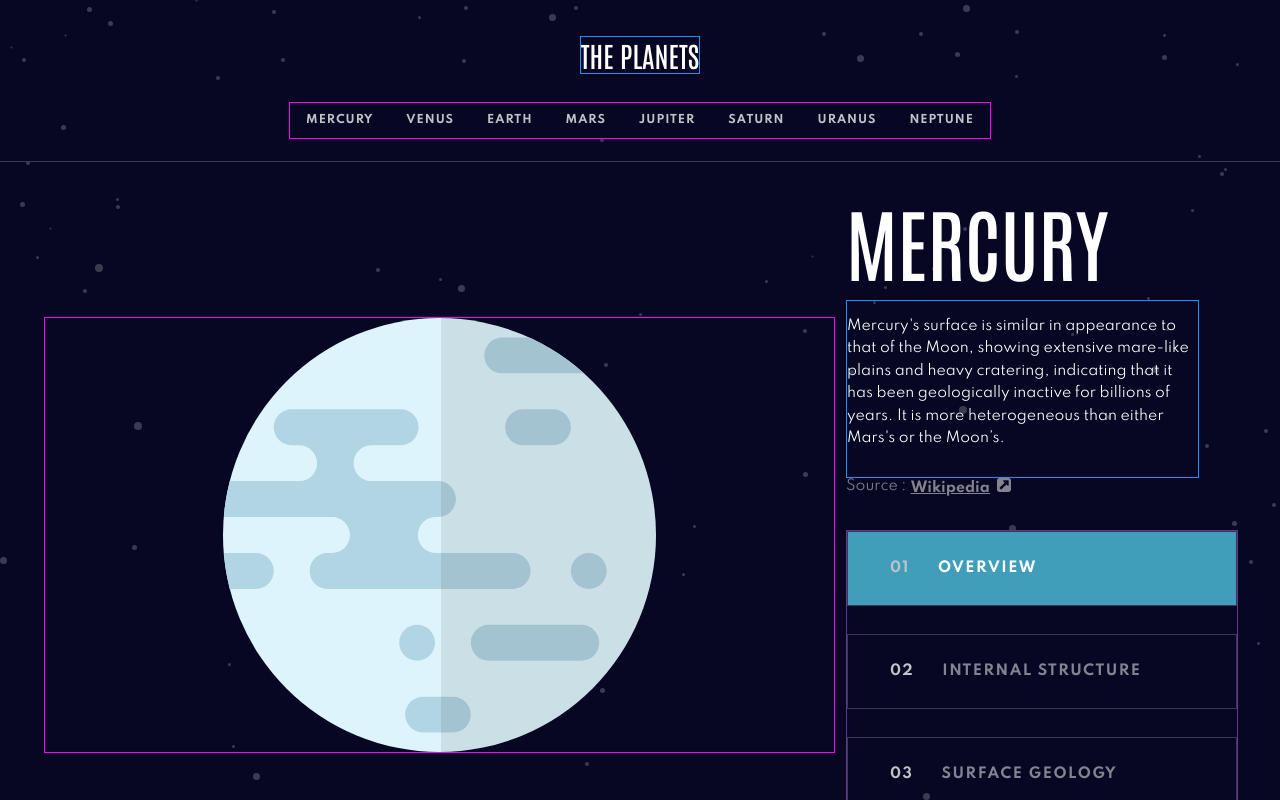
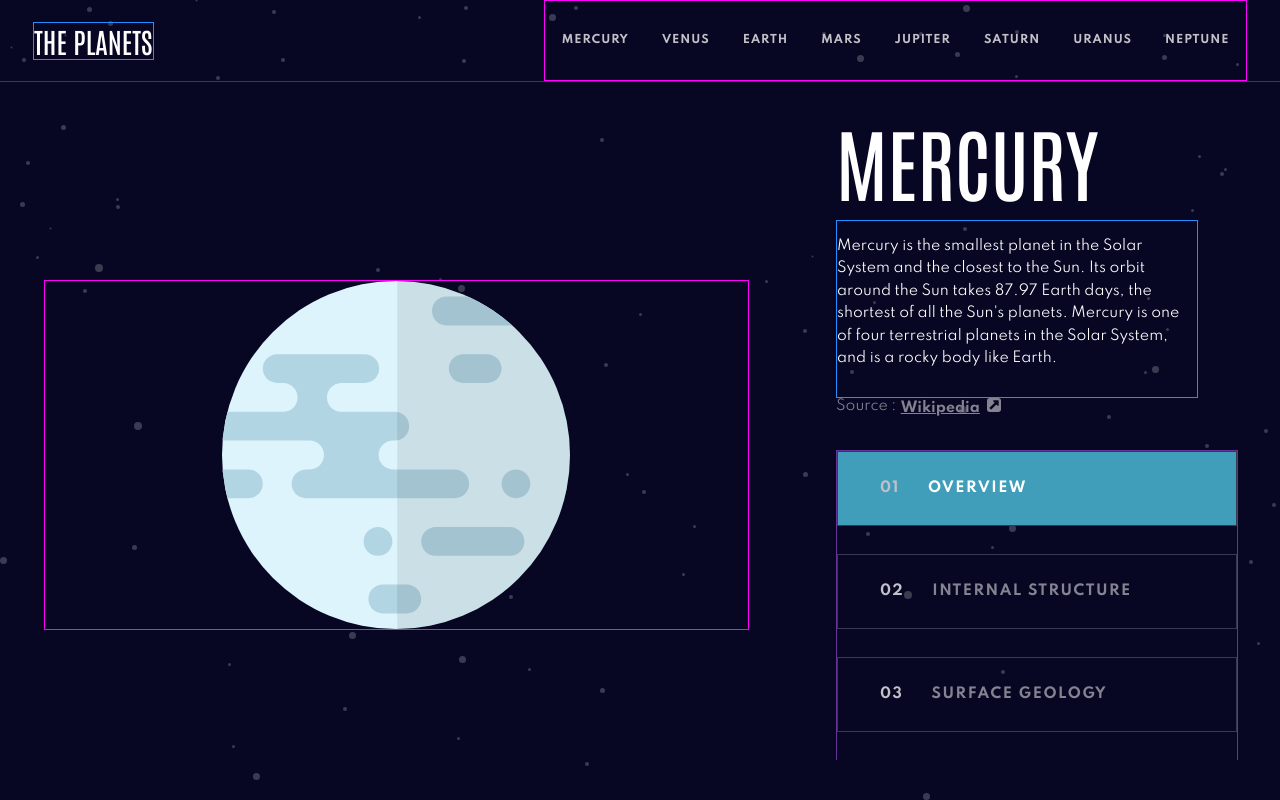
Before and after one commit to davidrhyne/planets-fact-site, a React (Create React App) app: page / in a window 1280 px wide. Shown: the top 800 px of the page. Built offline with nearby package versions, Linux system fonts and the light colour scheme.

Commit message:
adding desktop styling

```diff
--- a/src/App.js
+++ b/src/App.js
@@ -29,8 +29,10 @@ function App() {
       font-weight: ${FONT_WEIGHT.REGULAR};
       box-sizing: border-box;
       margin: 0 auto;
+      padding: 0;
       background: ${COLOR_SCHEME.PRIMARY};
       color: ${COLOR_SCHEME.WHITE};
+      max-width: 1600px;
       background-image: url('./images/background-stars.svg');
   }
 `
--- a/src/components/card/index.js
+++ b/src/components/card/index.js
@@ -83,9 +83,12 @@ Card.Button = function CardButton({ children, ...restProps}) {
     console.log('category = ', category)
     console.log('sliced category = ', category.slice(0,8).toLowerCase())
 
+
+
     const updateCategory = useCategoryUpdate();
     function handleButtonClick(value) {
-
+        console.log('button update value = ', value)
+        console.log('button update value sliced = ', value.slice(2))
         // if the prefix is clicked instead of anywhere else on the button
         // then adjust the value to the expected category value
         if (value === '01') {
@@ -112,7 +115,7 @@ Card.Button = function CardButton({ children, ...restProps}) {
     }
 
     return (
-        <Button {...restProps} category={category.slice(0,8).toLowerCase()}  planet={currentPlanet} color={getPlanetAccentColor()} onClick={ ({target})=> handleButtonClick(target.textContent)} >{children}</Button>
+        <Button {...restProps} category={category.slice(0,7).toLowerCase()}  planet={currentPlanet} color={getPlanetAccentColor()} onClick={ ({target})=> handleButtonClick(target.textContent)} >{children}</Button>
         // <Button {...restProps} >{children}</Button>
     )
 }
@@ -138,6 +141,7 @@ Card.Image = function CardImage({ ...restProps}) {
     const pictureSuffix = category.slice(0,8) !== 'Internal' ? "" : "-internal"
     const imageSource = `images/planet-${currentPlanet.toLowerCase()}${pictureSuffix}.svg`
     const geologySource = `images/geology-${currentPlanet.toLowerCase()}.png`
+    const altDescription = category.slice(0,8) === 'Internal' ? `stylistic rendering of the internal layers of planet ${currentPlanet}` : `stylistic rendering of the planet ${currentPlanet}`
 
 
     const ratio = currentPlanet === 'Mercury' ? PLANET_RATIO.MERCURY :
@@ -152,8 +156,8 @@ Card.Image = function CardImage({ ...restProps}) {
 
     return (
         <>
-            <Image ratio={ratio} src={imageSource}{...restProps} />
-            { category.slice(0,7) === 'Surface' ? <ImageAccent src={geologySource}{...restProps} /> : null  }
+            <Image ratio={ratio} src={imageSource} alt={altDescription} {...restProps} />
+            { category.slice(0,7) === 'Surface' ? <ImageAccent src={geologySource} alt={`geology of the planet ${currentPlanet}`} {...restProps} /> : null  }
         </>
     )
 }
--- a/src/components/card/styles/Card.js
+++ b/src/components/card/styles/Card.js
@@ -1,5 +1,5 @@
 import styled from 'styled-components';
-import { COLOR_SCHEME, FONT_FAMILY, FONT_WEIGHT } from '../../../constants/constants'
+import { COLOR_SCHEME, FONT_FAMILY, FONT_WEIGHT, BREAKPOINT } from '../../../constants/constants'
 
 
 export const Container = styled.div`
@@ -14,7 +14,7 @@ export const Container = styled.div`
     margin: 0 auto;
     /* gap: 1em; */
 
-    @media (min-width: 700px) {
+    @media (min-width: ${BREAKPOINT.TABLET}) {
         padding: 1em 4em 4em;
         display: grid;
         margin: 0 auto;
@@ -28,15 +28,15 @@ export const Container = styled.div`
             "links buttons"
             "factoids factoids"
         ;
-        /* max-width: 900px; */
+        /* max-width: ${BREAKPOINT.DESKTOP}; */
     }
 
-    @media (min-width: 900px) {
+    @media (min-width: ${BREAKPOINT.DESKTOP}) {
         /* padding: 1em 4em 4em;
         display: grid;
         margin: 0 auto;
         gap: 0 1em; */
-        grid-template-columns: repeat(3, 1fr);
+        grid-template-columns: repeat(2, 1fr) minmax(400px,1fr);
         grid-template-rows: 1fr;
         grid-template-areas:
             "image image title"
@@ -59,12 +59,12 @@ export const Title = styled.div`
     margin: .2em ;
 
 
-    @media (min-width: 700px) {
+    @media (min-width: ${BREAKPOINT.TABLET}) {
         font-size: 3rem;
         margin-left: 0;
     }
 
-    @media (min-width: 900px) {
+    @media (min-width: ${BREAKPOINT.DESKTOP}) {
         font-size: 5rem;
         margin-bottom: .1em;
 
@@ -78,14 +78,18 @@ export const Text = styled.div`
     width: 90%;
     line-height: 2;
     text-align: center;
-    max-width: 70%;
+
     border: 1px solid dodgerblue;
 
-    @media (min-width: 700px) {
+    @media (min-width: ${BREAKPOINT.SMALL_TABLET}) {
+        max-width: 70%;
+    }
+
+    @media (min-width: ${BREAKPOINT.TABLET}) {
         text-align: left;
         max-width: unset;
     }
-    @media (min-width: 900px) {
+    @media (min-width: ${BREAKPOINT.DESKTOP}) {
         font-size: .875rem;
         line-height: 1.6;
         padding: 1em 0 2em;
@@ -107,13 +111,13 @@ export const ButtonGroup = styled.div`
     border-bottom: 1px solid ${COLOR_SCHEME.SECONDARY};
     /* margin-right: 5em;
     margin-left: 5em; */
-    @media (min-width: 700px) {
+    @media (min-width: ${BREAKPOINT.TABLET}) {
         border-bottom: unset;
         flex-direction: column;
 
     }
 
-    @media (min-width: 900px) {
+    @media (min-width: ${BREAKPOINT.DESKTOP}) {
         margin-bottom: 4em;
         font-size: .875rem;
     }
@@ -126,7 +130,7 @@ export const ButtonGroup = styled.div`
 export const ButtonPrefix = styled.span`
     display: none;
 
-    @media (min-width: 700px) {
+    @media (min-width: ${BREAKPOINT.TABLET}) {
         display: inline-block;
         margin-right: 2em;
         color: ${COLOR_SCHEME.LIGHT_GRAY};
@@ -136,7 +140,7 @@ export const ButtonPrefix = styled.span`
 export const ButtonSuffix = styled.span`
     display: none;
 
-    @media (min-width: 700px) {
+    @media (min-width: ${BREAKPOINT.TABLET}) {
         display: inline-block;
 
     }
@@ -148,18 +152,18 @@ export const Button = styled.div`
     margin: 0 2em;
     cursor: pointer;
 
-    box-shadow: ${props => props.overview && props.category === 'overview' ?
+    box-shadow: ${props => props.overview && props.category === 'overvie' ?
         `inset 0px -3px 0 ${props.color}` : null } ;
-    box-shadow: ${props => props.internal && props.category === 'internal' ?
+    box-shadow: ${props => props.internal && props.category === 'interna' ?
         `inset 0px -3px 0 ${props.color}` : null } ;
-    box-shadow: ${props => props.surface && props.category === 'surface ' ?
+    box-shadow: ${props => props.surface && props.category === 'surface' ?
         `inset 0px -3px 0 ${props.color}` : null  } ;
 
-    color: ${props => props.overview && props.category === 'overview' ?
+    color: ${props => props.overview && props.category === 'overvie' ?
         `${COLOR_SCHEME.WHITE}` : null } ;
-    color: ${props => props.internal && props.category === 'internal' ?
+    color: ${props => props.internal && props.category === 'interna' ?
         `${COLOR_SCHEME.WHITE}`  : null } ;
-    color: ${props => props.surface && props.category === 'surface ' ?
+    color: ${props => props.surface && props.category === 'surface' ?
         `${COLOR_SCHEME.WHITE}`  : null  } ;
 
 
@@ -169,24 +173,29 @@ export const Button = styled.div`
         background: ${COLOR_SCHEME.SECONDARY};
     }
 
-    @media (min-width: 700px) {
+    @media (min-width: ${BREAKPOINT.TABLET}) {
         box-shadow: unset;
         border: 1px solid ${COLOR_SCHEME.SECONDARY};
         padding: 2em 3em;
         margin-bottom: 2em;
         letter-spacing: 1.5px;
+        min-width: 70%;
 
-        background: ${props => props.overview && props.category === 'overview' ?
+        background: ${props => props.overview && props.category === 'overvie' ?
             `${props.color}` : null } ;
-        background: ${props => props.internal && props.category === 'internal' ?
+        background: ${props => props.internal && props.category === 'interna' ?
             `${props.color}` : null } ;
-        background: ${props => props.surface && props.category === 'surface ' ?
+        background: ${props => props.surface && props.category === 'surface' ?
             `${props.color}` : null  } ;
 
         margin-right: 0;
-        margin-left: 0;
+        margin-left: auto;
     }
 
+    @media (min-width: ${BREAKPOINT.DESKTOP}) {
+        margin-left: 0;
+
+    }
 `
 export const ImageContainer = styled.div`
     grid-area: image;
@@ -196,6 +205,7 @@ export const ImageContainer = styled.div`
     flex-direction: column;
     border: 1px solid magenta;
     min-height: 300px;
+    width: 90%;
     /* width: 70%; */
     /* width: auto;
     margin: auto 0; */
@@ -204,15 +214,16 @@ export const ImageContainer = styled.div`
     justify-content: center; */
     position: relative;
 
-    @media (min-width: 400px) {
+    @media (min-width: ${BREAKPOINT.SMALL_TABLET}) {
         min-height: 425px;
 
     }
 
-    @media (min-width: 900px) {
+    @media (min-width: ${BREAKPOINT.DESKTOP}) {
         min-height: unset;
 
     }
+
 `
 
 
@@ -227,6 +238,7 @@ export const Image = styled.img`
     /* width: 100%; */
     height: auto;
     width: calc(70% * ${props => props.ratio});
+
     /* box-sizing: unset; */
     /* width: 70% ; */
     /* height: calc(40% * ${props => props.ratio});
@@ -234,28 +246,31 @@ export const Image = styled.img`
 
     z-index: -2;
 
-    @media (min-width: 400px) {
+    @media (min-width: ${BREAKPOINT.SMALL_TABLET}) {
         width: calc(60% * ${props => props.ratio});
 
     }
 
-    @media (min-width: 900px) {
-        width: calc(100% * ${props => props.ratio});
+    @media (min-width: ${BREAKPOINT.DESKTOP}) {
+        width: calc(90% * ${props => props.ratio});
+    }
 
-    }
+    /* @media (min-width: 1200px) {
+        width: calc(80% * ${props => props.ratio});
+    } */
 `
 
 export const ImageAccent = styled.img`
-    max-width: 24%;
+    width: 24%;
     height: auto;
     position: absolute;
     z-index: -1;
     top: 53%;
+    border: 1px limegreen solid;
 
-    /* @media (min-width: 400px) {
-        width: calc(60% * ${props => props.ratio});
-
-    } */
+    @media (min-width: ${BREAKPOINT.DESKTOP}) {
+        top: 70%;
+    }
 `
 
 export const Void = styled.div`
@@ -269,7 +284,7 @@ export const Label = styled.span`
     font-weight: ${FONT_WEIGHT.REGULAR};
     color: ${COLOR_SCHEME.TERTIARY};
 
-    @media (min-width: 900px) {
+    @media (min-width: ${BREAKPOINT.DESKTOP}) {
         font-size: .875rem;
     }
 `
@@ -288,7 +303,7 @@ export const Link = styled.a`
     color: ${COLOR_SCHEME.TERTIARY};
     padding: 0 .3em;
 
-    @media (min-width: 900px) {
+    @media (min-width: ${BREAKPOINT.DESKTOP}) {
         font-size: .875rem;
     }
 `
@@ -298,7 +313,7 @@ export const LinkIcon = styled.img`
     height: auto;
     margin-left: .5em;
 
-    @media (min-width: 900px) {
+    @media (min-width: ${BREAKPOINT.DESKTOP}) {
         width: 14px;
     }
 `
@@ -312,7 +327,7 @@ export const FactoidContainer = styled.div`
     align-content: center;
     border: 1px solid limegreen;
 
-    @media (min-width: 700px) {
+    @media (min-width: ${BREAKPOINT.TABLET}) {
         flex-direction: row;
         width: 100%;
         justify-content: space-between;
@@ -330,17 +345,20 @@ export const Factoid = styled.div`
     box-sizing: border-box;
     margin: 0 auto 1em;
 
-    @media (min-width: 450px) {
+    @media (min-width: ${BREAKPOINT.SMALL_TABLET}) {
         width: 70%;
     }
 
-    @media (min-width: 700px) {
+    @media (min-width: ${BREAKPOINT.TABLET}) {
         flex-direction: column;
         padding: 1.5em 1em;
         margin: 0;
         width: 24%;
     }
 
+    @media (min-width: ${BREAKPOINT.DESKTOP}) {
+        width: 23%;
+    }
 
 `
 
@@ -352,12 +370,12 @@ export const FactoidLabel = styled.div`
     letter-spacing: 1.5px;
     align-self: center;
 
-    @media (min-width: 700px) {
+    @media (min-width: ${BREAKPOINT.TABLET}) {
         align-self: flex-start;
         margin-bottom: 1em;
     }
 
-    @media (min-width: 900px) {
+    @media (min-width: ${BREAKPOINT.DESKTOP}) {
         font-size: .6875rem;
     }
 `
@@ -368,12 +386,12 @@ export const FactoidFact = styled.div`
     font-weight: ${FONT_WEIGHT.MEDIUM};
     text-transform: uppercase;
 
-    @media (min-width: 700px) {
+    @media (min-width: ${BREAKPOINT.TABLET}) {
         font-size: 1.5rem;
         letter-spacing: -.3px;
     }
 
-    @media (min-width: 900px) {
+    @media (min-width: ${BREAKPOINT.DESKTOP}) {
         font-size: 2.5rem;
     }
 `
--- a/src/components/header/styles/Header.js
+++ b/src/components/header/styles/Header.js
@@ -1,5 +1,5 @@
 import styled from 'styled-components';
-import { COLOR_SCHEME } from '../../../constants/constants'
+import { COLOR_SCHEME, BREAKPOINT } from '../../../constants/constants'
 
 export const Container = styled.div`
     /* background: ${props => props.theme.ACCENT};  */
@@ -17,13 +17,19 @@ export const Container = styled.div`
         text-decoration: none;
     }
 
-    @media (min-width: 700px) {
+    @media (min-width: ${BREAKPOINT.TABLET}) {
         flex-direction: column;
         padding: 2em;
     }
 
-    @media (min-width: 1500px) {
-        /* padding: 2em 10%;         */
+    @media (min-width: ${BREAKPOINT.DESKTOP}) {
+        flex-direction: row;
+        margin: 0;
+        padding: 0 3em;
+    }
+
+    @media (min-width: ${BREAKPOINT.MAX}) {
+        padding: 0 5em;
     }
 `
 
@@ -32,9 +38,14 @@ export const Title = styled.div`
     font-size: 1.75rem;
     border: 1px solid dodgerblue;
 
-    @media (min-width: 700px) {
+    @media (min-width: ${BREAKPOINT.TABLET}) {
         /* font-size: 1.5rem; */
         margin: .5em 0 1em;
     }
 
+    @media (min-width: ${BREAKPOINT.DESKTOP}) {
+        /* padding: .5em 0 0; */
+        margin: 0;
+    }
+
 `
--- a/src/components/navbar/index.js
+++ b/src/components/navbar/index.js
@@ -2,7 +2,7 @@ import React, { useState } from 'react'
 import { Container, List, ListItem, MenuLogo, DropDownMenu, DropDownMenuItem, DropDownMenuItemPlanet, DropDownMenuText, DropDownMenuItemChevron } from './styles/NavBar'
 import { usePlanetData } from '../../context/PlanetContext'
 import { useCurrentPlanet, useCurrentPlanetUpdate } from '../../context/CurrentPlanetContext'
-
+import { COLOR_SCHEME } from '../../constants/constants'
 
 export default function NavBar({children, ...restProps}) {
 
@@ -14,8 +14,12 @@ export default function NavBar({children, ...restProps}) {
 }
 
 NavBar.ListItem = function NavBarListItem({ children, ...restProps}) {
-    const planetData = usePlanetData();
-    planetData.forEach(planet => console.log('planets = ', planet.name))
+    // const planetData = usePlanetData();
+    // planetData.forEach(planet => console.log('planets = ', planet.name))
+
+    // const currentPlanet = useCurrentPlanet();
+
+    // console.log('** navbar list item current planet = ', currentPlanet)
     return (
         <ListItem {...restProps}>{children}</ListItem>
     )
@@ -31,8 +35,8 @@ NavBar.List = function NavBarList({ children, ...restProps}) {
     const planetData = usePlanetData();
     //planetData.forEach(planet => console.log('planets = ', planet.name))
 
-    // const currentPlanet = useCurrentPlanet();
-    // console.log('current planet = ', currentPlanet)
+    const currentPlanet = useCurrentPlanet();
+    // console.log('**** List current planet = ', currentPlanet)
 
     const updateCurrentPlanet = useCurrentPlanetUpdate()
 
@@ -42,12 +46,23 @@ NavBar.List = function NavBarList({ children, ...restProps}) {
         //console.log('updated planet = ', currentPlanet)
     }
 
+    function getPlanetAccentColor(planet) {
+        return planet === 'Mercury' ? COLOR_SCHEME.MERCURY :
+        planet === 'Venus' ? COLOR_SCHEME.VENUS :
+        planet === 'Earth' ? COLOR_SCHEME.EARTH :
+        planet === 'Mars' ? COLOR_SCHEME.MARS :
+        planet === 'Jupiter' ? COLOR_SCHEME.JUPITER :
+        planet === 'Saturn' ? COLOR_SCHEME.SATURN :
+        planet === 'Uranus' ? COLOR_SCHEME.URANUS :
+            COLOR_SCHEME.NEPTUNE
+    }
+
     return (
         <List {...restProps}>
             {
                 planetData.map(planet => {
                     return (
-                        <ListItem key={planet.name} onClick={ () => handlePlanetClick(planet.name)}>
+                        <ListItem color={getPlanetAccentColor(planet.name)} planet={planet.name} key={planet.name} onClick={ () => handlePlanetClick(planet.name)}>
                             {planet.name.toUpperCase()}
                         </ListItem>
                     )
--- a/src/components/navbar/styles/NavBar.js
+++ b/src/components/navbar/styles/NavBar.js
@@ -1,5 +1,5 @@
 import styled from 'styled-components';
-import { COLOR_SCHEME, FONT_FAMILY, FONT_WEIGHT } from '../../../constants/constants'
+import { COLOR_SCHEME, FONT_FAMILY, FONT_WEIGHT, BREAKPOINT } from '../../../constants/constants'
 
 
 export const Container = styled.div`
@@ -17,12 +17,12 @@ export const Container = styled.div`
         text-decoration: none;
     }
 
-    @media (min-width: 700px) {
+    @media (min-width: ${BREAKPOINT.TABLET}) {
 
     }
 
-    @media (min-width: 1500px) {
-        /* padding: 2em 10%;         */
+    @media (min-width: ${BREAKPOINT.DESKTOP}) {
+
     }
 `
 
@@ -34,12 +34,13 @@ export const List = styled.div`
 
     /* font-size: 800; */
 
-    @media (min-width: 700px) {
+    @media (min-width: ${BREAKPOINT.TABLET}) {
         font-weight: ${FONT_WEIGHT.BOLD};
         color: ${COLOR_SCHEME.LIGHT_GRAY};
         letter-spacing: 1px;
 
     }
+
 
     /* &:hover {
         box-shadow: 0px 2px 0px 0px ${props => props.theme.hover};
@@ -52,14 +53,11 @@ export const ListItem = styled.div`
     /* font-size: 800; */
 
     display: none;
-    @media (min-width: 700px) {
-        display: block;
-        padding: 1em 1.5em;
-    }
 
     &:hover {
-        background-color: ${COLOR_SCHEME.SECONDARY};
-        border-top: 3px solid ${props =>
+        /* background-color: ${COLOR_SCHEME.SECONDARY}; */
+        /* border-top-style: inset;
+        border-top: 5px solid ${props =>
         props.planet === 'Mercury' ? COLOR_SCHEME.MERCURY_PLANET :
         props.planet === 'Venus' ? COLOR_SCHEME.VENUS_PLANET :
         props.planet === 'Earth' ? COLOR_SCHEME.EARTH_PLANET :
@@ -67,7 +65,24 @@ export const ListItem = styled.div`
         props.planet === 'Jupiter' ? COLOR_SCHEME.JUPITER_PLANET :
         props.planet === 'Saturn' ? COLOR_SCHEME.SATURN_PLANET :
         props.planet === 'Uranus' ? COLOR_SCHEME.URANUS_PLANET :
-            COLOR_SCHEME.NEPTUNE_PLANET};
+            COLOR_SCHEME.NEPTUNE_PLANET}; */
+
+        /* box-shadow: inset 0px -3px 0 blue; */
+        box-shadow: inset 0 5px 0px 0px ${props => props.color};
+        /* box-shadow: ${props => props.overview && props.category === 'overview' ?
+        `inset 0px -3px 0 blue` : null } ;   */
+
+        /* box-shadow: ${props => props.overview && props.category === 'overview' ?
+        `inset 0px -3px 0 ${props.color}` : null } ;   */
+    }
+
+    @media (min-width: ${BREAKPOINT.TABLET}) {
+        display: block;
+        padding: 1em 1.5em;
+    }
+
+    @media (min-width: ${BREAKPOINT.DESKTOP}) {
+        padding: 3em 1.5em;
     }
 `
 
@@ -78,7 +93,7 @@ export const MenuLogo = styled.img`
     width: 100%;
     height: auto;
 
-    @media (min-width: 700px) {
+    @media (min-width: ${BREAKPOINT.TABLET}) {
         display: none;
     }
 `
--- a/src/constants/constants.js
+++ b/src/constants/constants.js
@@ -56,3 +56,11 @@ export const PLANET_RATIO = {
     URANUS:'.688',
     NEPTUNE: '.675'
 }
+
+export const BREAKPOINT = {
+    SMALL_TABLET: '400px',
+    TABLET: '700px',
+    DESKTOP: '1000px',
+    MAX: '1500px'
+
+}
--- a/src/containers/card.js
+++ b/src/containers/card.js
@@ -31,17 +31,6 @@ export function CardContainer( {children, ...restProps}) {
 
     }
 
-    // reset the view to overview when a new planet is selected
-    // useEffect(()=> {
-    //     setCategory( 'Overview' )
-    // }, [currentPlanet])
-
-
-    // function handleClick(value) {
-    //     //console.log("category button clicked = ", value)
-    //     setCategory( value )
-    // }
-
     return (
         <Card>
             <Card.ButtonGroup>
@@ -52,14 +41,14 @@ export function CardContainer( {children, ...restProps}) {
                 {/* <Card.Void>blank</Card.Void> */}
                 <Card.Button internal >
                     <Card.ButtonPrefix>02</Card.ButtonPrefix>
-                    Internal Structure
-
+                    Internal
+                    <Card.ButtonSuffix>&nbsp;Structure</Card.ButtonSuffix>
                 </Card.Button>
                 {/* <Card.Void>blank</Card.Void> */}
                 <Card.Button surface >
                     <Card.ButtonPrefix>03</Card.ButtonPrefix>
-                    Surface Geology
-
+                    Surface
+                    <Card.ButtonSuffix>&nbsp;Geology</Card.ButtonSuffix>
                 </Card.Button>
             </Card.ButtonGroup>
             {/* <Card.Image /> */}
--- a/src/context/CategoryContext.js
+++ b/src/context/CategoryContext.js
@@ -15,7 +15,7 @@ export function useCategoryUpdate() {
 
 export function CategoryProvider({children}) {
 
-    const [category, setCategory] = useState('overview')
+    const [category, setCategory] = useState('Overview')
 
     function updateCategory(newCategory) {
         setCategory(newCategory)
--- a/src/context/PlanetContext.js
+++ b/src/context/PlanetContext.js
@@ -1,8 +1,7 @@
 import React, {useState, useContext, createContext, useEffect } from 'react'
 import data from '../data/data.json'
 
-const PlanetContext = createContext();
-//const HasErrorContext = createContext()
+const PlanetContext = createContext()
 const IsLoadingContext = createContext()
 
 // custom hook to access data
@@ -10,19 +9,14 @@ export function usePlanetData() {
     return useContext(PlanetContext)
 }
 
-// export function useHasError() {
-//     return useContext(HasErrorContext)
-// }
-
 export function useIsLoading() {
     return useContext(IsLoadingContext)
 }
 
 export function PlanetContextProvider({children}) {
+
     const [ planetData, setPlanetData ] = useState([])
-    // const [hasError, setHasError] = useState(false)
-    const [isLoading, setIsLoading] = useState(true)
-
+    const [ isLoading, setIsLoading ] = useState(true)
 
     // load the planet data from supplied data.json file
     useEffect(() => {
```
